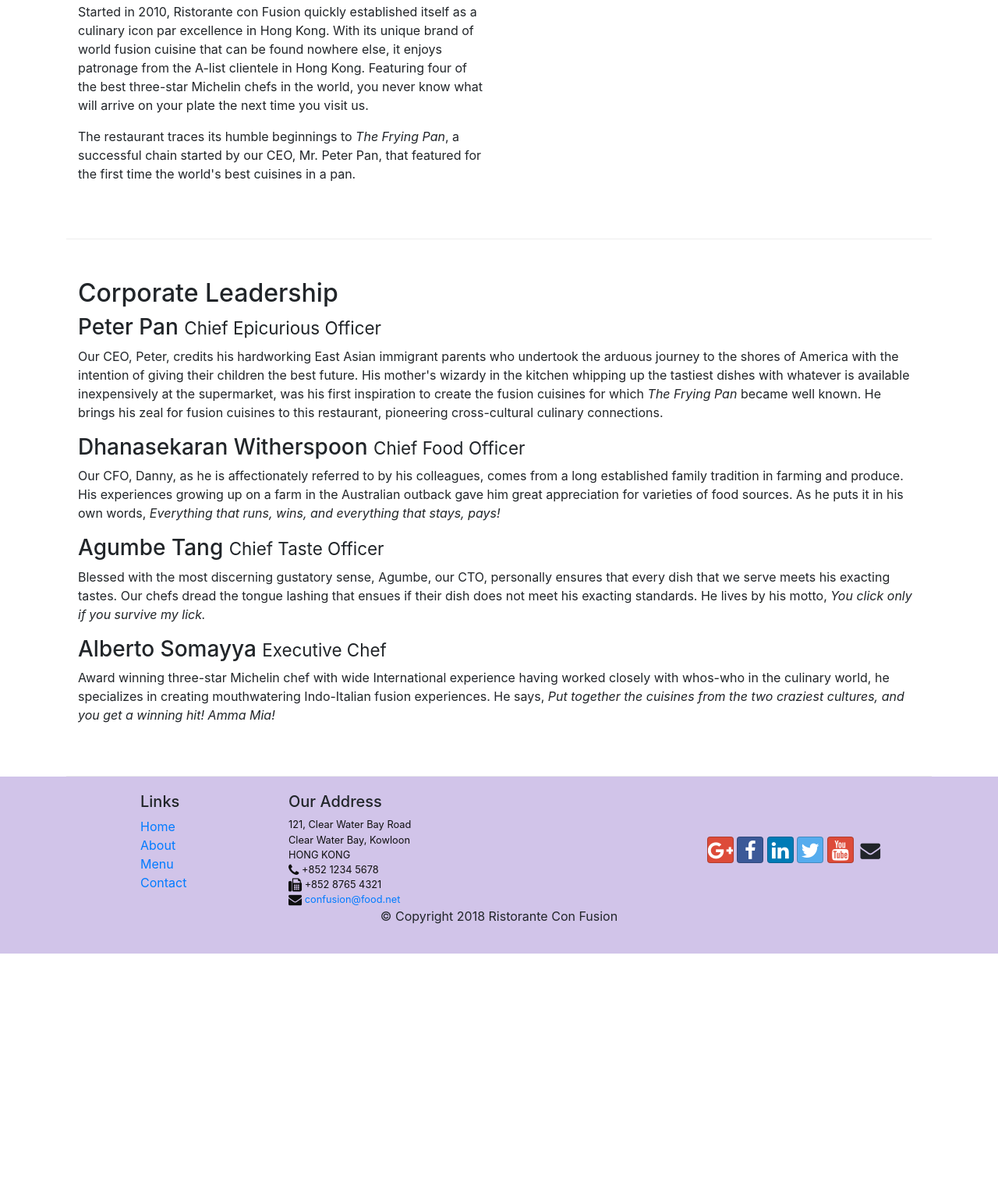
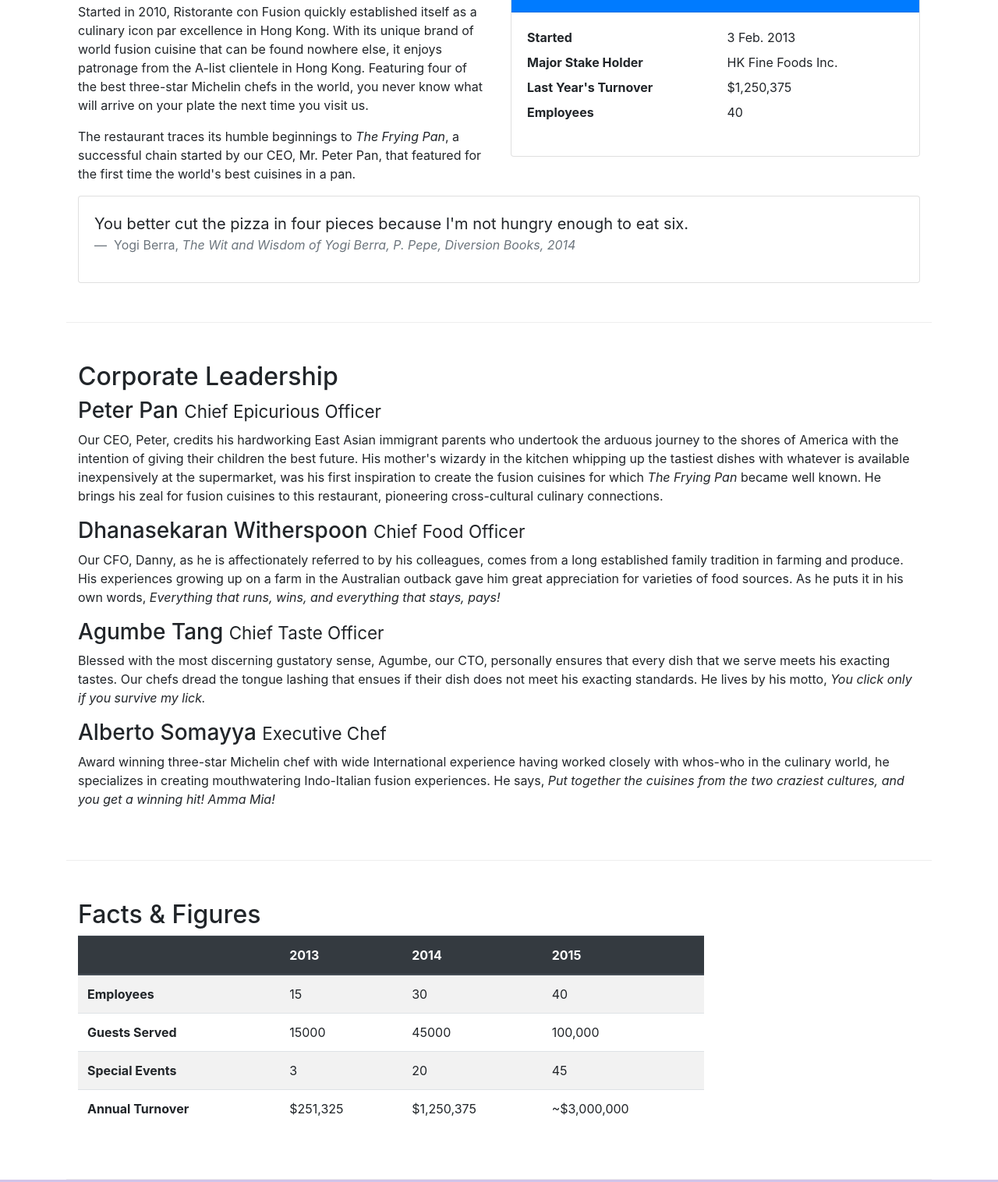
Before and after one commit to cpolanco06/conFusion, a website: page aboutus.html in a window 1280 px wide. Shown: the part 558-2074 px from the top of the page at 78% size. Before the commit the page ends 1781 px from the top, so only its background shows below. Drawn offline with nearby package versions, Linux system fonts and the light colour scheme.

Commit message:
Tables and Cards

```diff
--- a/aboutus.html
+++ b/aboutus.html
@@ -67,6 +67,33 @@
                 <p>The restaurant traces its humble beginnings to <em>The Frying Pan</em>, a successful chain started by our CEO, Mr. Peter Pan, that featured for the first time the world's best cuisines in a pan.</p>
             </div>
             <div class="col-sm">
+                <div class="card">
+                    <h3 class="card-header bg-primary text-white">Facts At a Glance</h3>
+                    <div class="card-body">
+                        <dl class="row">
+                            <dt class="col-6">Started</dt>
+                            <dd class="col-6">3 Feb. 2013</dd>
+                            <dt class="col-6">Major Stake Holder</dt>
+                            <dd class="col-6">HK Fine Foods Inc.</dd>
+                            <dt class="col-6">Last Year's Turnover</dt>
+                            <dd class="col-6">$1,250,375</dd>
+                            <dt class="col-6">Employees</dt>
+                            <dd class="col-6">40</dd>
+                        </dl>
+                    </div>
+                </div>
+            </div>
+            <div class="col-12">
+                <div class="card card-body bg-ligth">
+                    <blockquote class="blockquote">
+                        <p class="mb-0">You better cut the pizza in four pieces because
+                            I'm not hungry enough to eat six.</p>
+                            <footer class="blockquote-footer">
+                                Yogi Berra, <cite title="Source Title">The Wit and Wisdom of Yogi Berra,
+                                    P. Pepe, Diversion Books, 2014</cite>
+                            </footer>
+                    </blockquote>
+                </div>
             </div>
         </div>
 
@@ -84,7 +111,52 @@
                 <p class="d-none d-sm-block">Award winning three-star Michelin chef with wide International experience having worked closely with whos-who in the culinary world, he specializes in creating mouthwatering Indo-Italian fusion experiences. He says, <em>Put together the cuisines from the two craziest cultures, and you get a winning hit! Amma Mia!</em></p>
             </div>
        </div>
+       <div class="row row-content">
+           <div class="col-12 col-sm-9">
+               <h2>Facts &amp; Figures</h2>
+               <div class="table-responsive">
+                    <table class="table table-striped">
+                        <thead class="thead-dark">
+                            <tr>
+                                <th>&nbsp;</th>
+                                <th>2013</th>
+                                <th>2014</th>
+                                <th>2015</th>
+                            </tr>
+                        </thead>
+                        <tbody>
+                            <tr>
+                                <th>Employees</th>
+                                <td>15</td>
+                                <td>30</td>
+                                <td>40</td>
+                            </tr>
+                            <tr>
+                                <th>Guests Served</th>
+                                <td>15000</td>
+                                <td>45000</td>
+                                <td>100,000</td>
+                            </tr>
+                            <tr>
+                                <th>Special Events</th>
+                                <td>3</td>
+                                <td>20</td>
+                                <td>45</td>
+                            </tr>
+                            <tr>
+                                <th>Annual Turnover</th>
+                                <td>$251,325</td>
+                                <td>$1,250,375</td>
+                                <td>~$3,000,000</td>
+                            </tr>
+                        </tbody>
+                    </table>
+               </div>
+           </div>
+           <div class="col-12 col-sm-3">
 
+           </div>
+       </div>
     </div>
 
     <footer class="footer">
```
